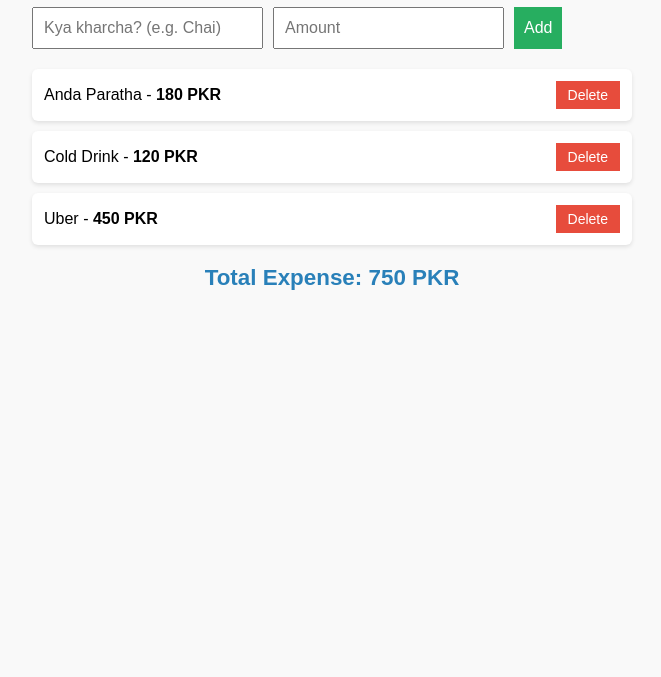
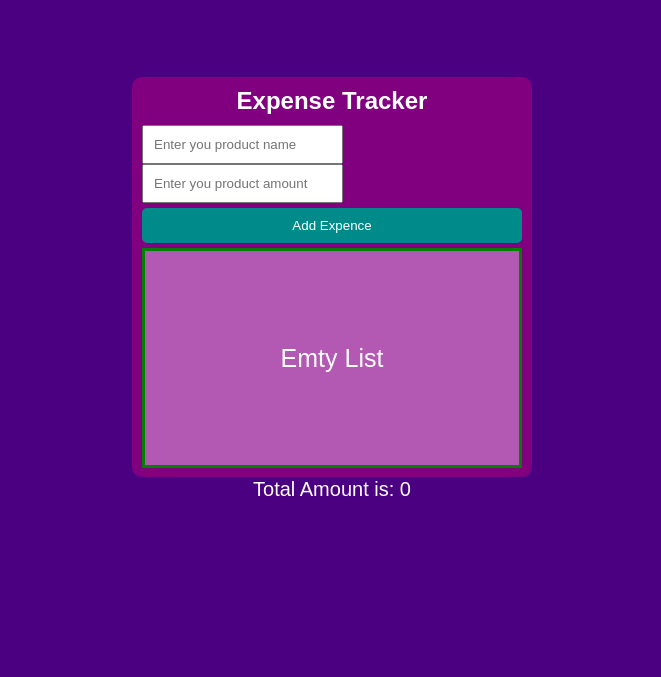
Before and after one commit to hasnainasif0761/Javascript-Complete--Saylani-Class, a plain HTML site: page 2-2-2026/project/index.html in a window 1280 px wide. Shown: the part 123-800 px from the top of the page, without its empty margins (308-969 px from the left). Drawn offline with nearby package versions, Linux system fonts and the light colour scheme.

Commit message:
'11-Updation'

```diff
--- a/2-2-2026/project/index.html
+++ b/2-2-2026/project/index.html
@@ -1,161 +1,171 @@
 <!DOCTYPE html>
 <html lang="en">
 <head>
-  <meta charset="UTF-8" />
-  <meta name="viewport" content="width=device-width, initial-scale=1.0"/>
-  <title>Expense Tracker - Huzaifa Revision Project</title>
+  <meta charset="UTF-8">
+  <meta name="viewport" content="width=device-width, initial-scale=1.0">
+  <title>Expense Traker Application</title>
+  <link rel="stylesheet" type="text/css" href="https://cdn.jsdelivr.net/npm/toastify-js/src/toastify.min.css">
   <style>
-    body {
-      font-family: Arial, sans-serif;
-      max-width: 600px;
-      margin: 30px auto;
-      padding: 20px;
-      background: #f9f9f9;
+    *
+    {
+      margin: 0;
+      padding: 0;
+      box-sizing: border-box;
+      font-family: Arial, Helvetica, sans-serif;
     }
-    h1 { text-align: center; color: #2c3e50; }
-    .input-group { margin: 20px 0; display: flex; gap: 10px; }
-    input, button {
-      padding: 10px;
-      font-size: 16px;
+    body
+    {
+      display: flex;
+      justify-content: center;
+      align-items: center;
+      height: 100vh;
+      width: 100%;
+      background: #4B0082;
     }
-    button {
-      background: #27ae60;
+    .container
+    {
+      width: 400px;
+      height: 400px;
+      background-color: #800080;
+      border-radius: 10px;
+      padding: 10PX;
+    }
+    .container h2
+    {
+      text-align: center;
+      margin-bottom: 10px;
       color: white;
+    }
+    input[type=number]::-webkit-inner-spin-button,
+    input[type=number]::-webkit-outer-spin-button {
+      -webkit-appearance: none;
+       margin: 0;
+    }
+
+    input[type=number] {
+    -moz-appearance: textfield;
+}
+
+  input
+  {
+    padding: 10px 10px;
+  }
+  #btn
+  {
+    width: 100%;
+    padding: 10px 10px;
+    margin-top: 5px;
+    background: #008B8B;
     border: none;
+    border-radius: 5px;
     cursor: pointer;
+    transition: 0.5s ease;
+    color: white;
   }
-    button:hover { background: #219653; }
-    .delete-btn {
-      background: #e74c3c;
-      padding: 6px 12px;
-      font-size: 14px;
+  #btn:active
+  {
+    scale: 1.1;
   }
-    .delete-btn:hover { background: #c0392b; }
-    ul {
-      list-style: none;
-      padding: 0;
+  #expense-items
+  {
+    width: 100%;
+    height: 220px;
+    border: 3px solid green;
+    margin-top: 5px;
+    /* padding: 10px 10px; */
+    overflow-y: auto;
   }
-    li {
-      background: white;
-      margin: 10px 0;
-      padding: 12px;
-      border-radius: 6px;
-      box-shadow: 0 2px 4px rgba(0,0,0,0.1);
+  ul li
+  {
     display: flex;
     justify-content: space-between;
+    border: 1px solid #111;
+    padding: 10px 10px;
     align-items: center;
+    border-radius: 5px;
+    margin: 5px;
   }
-    #total {
-      font-size: 1.4em;
-      font-weight: bold;
+  li button
+  {
+    width: 100px;
+    height: 30px;
+    background: red;
+    border: none;
+    border-radius: 5px;
+  }
+  li span
+  {
+    color: white;
+    font-size: 20px;
+  }
+  #total
+  {
+    width: 100%;
+    height: auto;
+    padding: 10px 20px;
     text-align: center;
-      margin-top: 20px;
-      color: #2980b9;
+    font-size: 20px;
+    color: white;
+  }
+  .not-list
+  {
+    width: 100%;
+    height: 100%;
+    background: #dda0dd8c;
+    display: flex;
+    justify-content: center;
+    align-items: center;
+    /* text-align: center; */
+    font-size: 25px;
+    color: white;
   }
   </style>
 </head>
 <body>
+    <div class="container">
+      <h2>Expense Tracker</h2>
+      <input type="text" id="product" placeholder="Enter you product name">
+      <input type="number" id="amount" placeholder="Enter you product amount">
+      <button onclick="addExpense()" id="btn">Add Expence</button>
+      <ul id="expense-items">
+          <div class="not-list">Emty List</div>
+      </ul>
+      <p id="total">Total Amount is: 0</p>
+    </div>
+    <script type="text/javascript" src="https://cdn.jsdelivr.net/npm/toastify-js"></script>
+    <script>
 
-  <h1>Expense Tracker</h1>
+      let Expence = [];
+      let list = document.getElementById('expense-items');
+      function addExpense(){
+        let ExpenseObj = {} ;
+          let itemName = document.getElementById('product').value;
+          let itemAmount = document.getElementById('amount').value;
+          ExpenseObj['name'] = itemName
+          ExpenseObj['Amount'] = itemAmount
+          Expence.unshift(ExpenseObj);
 
-  <div class="input-group">
-    <input type="text" id="item" placeholder="Kya kharcha? (e.g. Chai)" />
-    <input type="number" id="amount" placeholder="Amount" step="any" />
-    <button onclick="addExpense()">Add</button>
-  </div>
 
-  <ul id="expenseList"></ul>
+          list.innerHTML = "";
+          let id = 0;
+        var items = Expence.map(exp => `
+            <li>
+              <span>${id = id+1}.  ${exp.name} - ${exp.Amount}</span>
+              <button onclick="delete_expense(${id})">Delete</button>
+            </li>
+        `);
+        list.innerHTML = items.join('');
 
-  <div id="total">Total Expense: 0 PKR</div>
+        document.getElementById('product').value = "";
+        document.getElementById('amount').value = "";
 
-  <script>
-    // ------------------- DATA -------------------
-    let expenses = [
-      // Ye starting dummy data hai – revision ke liye
-      { id: 1, item: "Anda Paratha", amount: 180 },
-      { id: 2, item: "Cold Drink", amount: 120 },
-      { id: 3, item: "Uber", amount: 450 }
-    ];
-
-    let nextId = 4; // har naye expense ko unique id denge
-
-    // ------------------- FUNCTIONS -------------------
-
-    // 1. Total calculate karne wala function (for loop use)
-    function calculateTotal() {
-      let total = 0;
-      for (let i = 0; i < expenses.length; i++) {
-        total += expenses[i].amount;
-      }
-      return total;
         }
 
-    // 2. List render karne wala function (.map() use)
-    function renderExpenses() {
-      const list = document.getElementById("expenseList");
-      list.innerHTML = ""; // pehle clear karo
-
-      // Modern way with .map()
-      const items = expenses.map(exp => `
-        <li>
-          <span>${exp.item} - <strong>${exp.amount} PKR</strong></span>
-          <button class="delete-btn" onclick="deleteExpense(${exp.id})">Delete</button>
-        </li>
-      `);
-
-      // .join() se string ko real HTML bana dete hain
-      list.innerHTML = items.join("");
-
-      // Total update
-      document.getElementById("total").textContent =
-        `Total Expense: ${calculateTotal()} PKR`;
+        function delete_expense(id){
+          // Expence = Expence.filter(exp => exp.id !== id);
+          console.log(id)
         }
 
-    // 3. Naya expense add karna
-    function addExpense() {
-      const itemInput = document.getElementById("item");
-      const amountInput = document.getElementById("amount");
-
-      const item = itemInput.value.trim();
-      const amount = Number(amountInput.value);
-
-      if (!item || isNaN(amount) || amount <= 0) {
-        alert("Bhai sahi se item aur amount daal do!");
-        return;
-      }
-
-      // Object banao aur array mein push
-      expenses.push({
-        id: nextId++,
-        item: item,
-        amount: amount
-      });
-
-      // Inputs clear
-      itemInput.value = "";
-      amountInput.value = "";
-
-      // List dobara render
-      renderExpenses();
-    }
-
-    // 4. Delete expense (filter use kar ke)
-    function deleteExpense(id) {
-      // Modern tareeqa: filter
-      expenses = expenses.filter(exp => exp.id !== id);
-      renderExpenses();
-    }
-
-    // ------------------- START -------------------
-    // Page load hone pe pehli baar list dikhao
-    renderExpenses();
-
-    // Optional: Enter key se bhi add ho jaye
-    document.getElementById("amount").addEventListener("keypress", function(e) {
-      if (e.key === "Enter") {
-        addExpense();
-      }
-    });
     </script>
 </body>
 </html>
```
Lines whose indentation alone changed are shown as unchanged.
